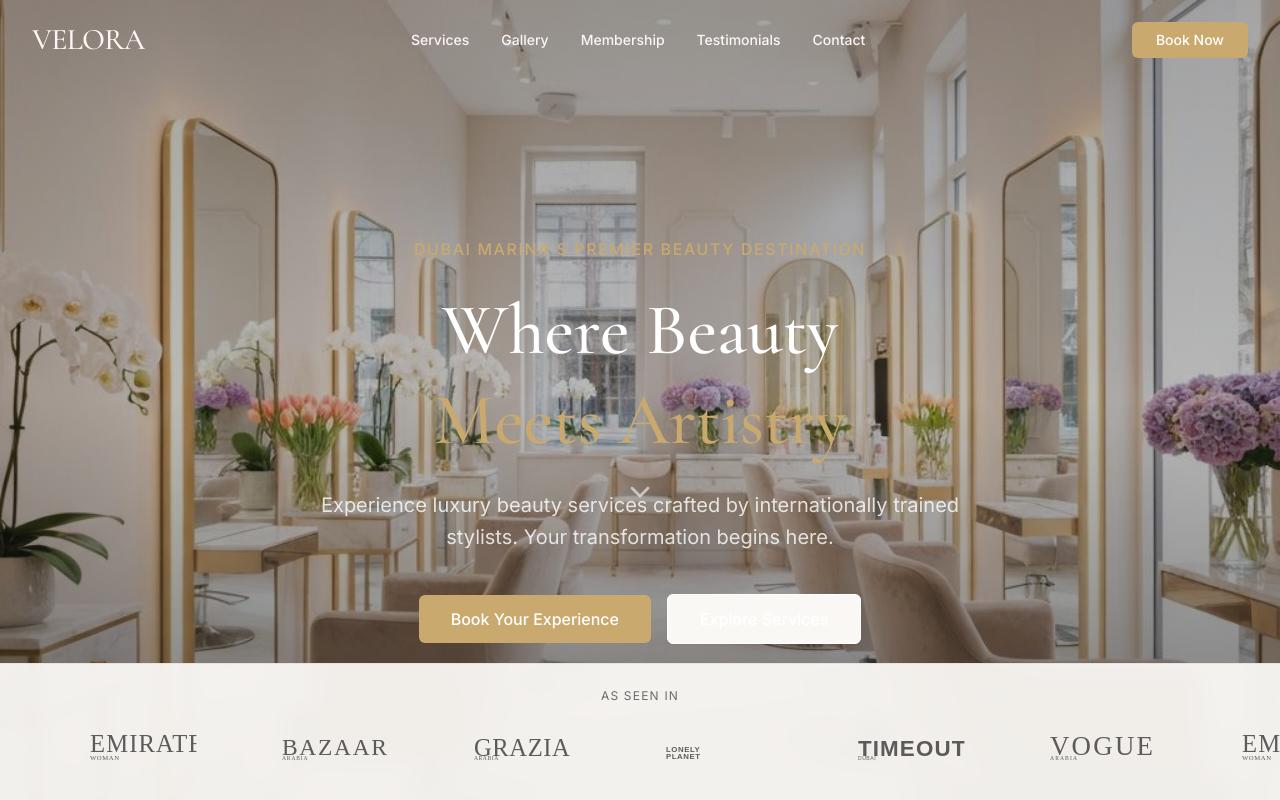
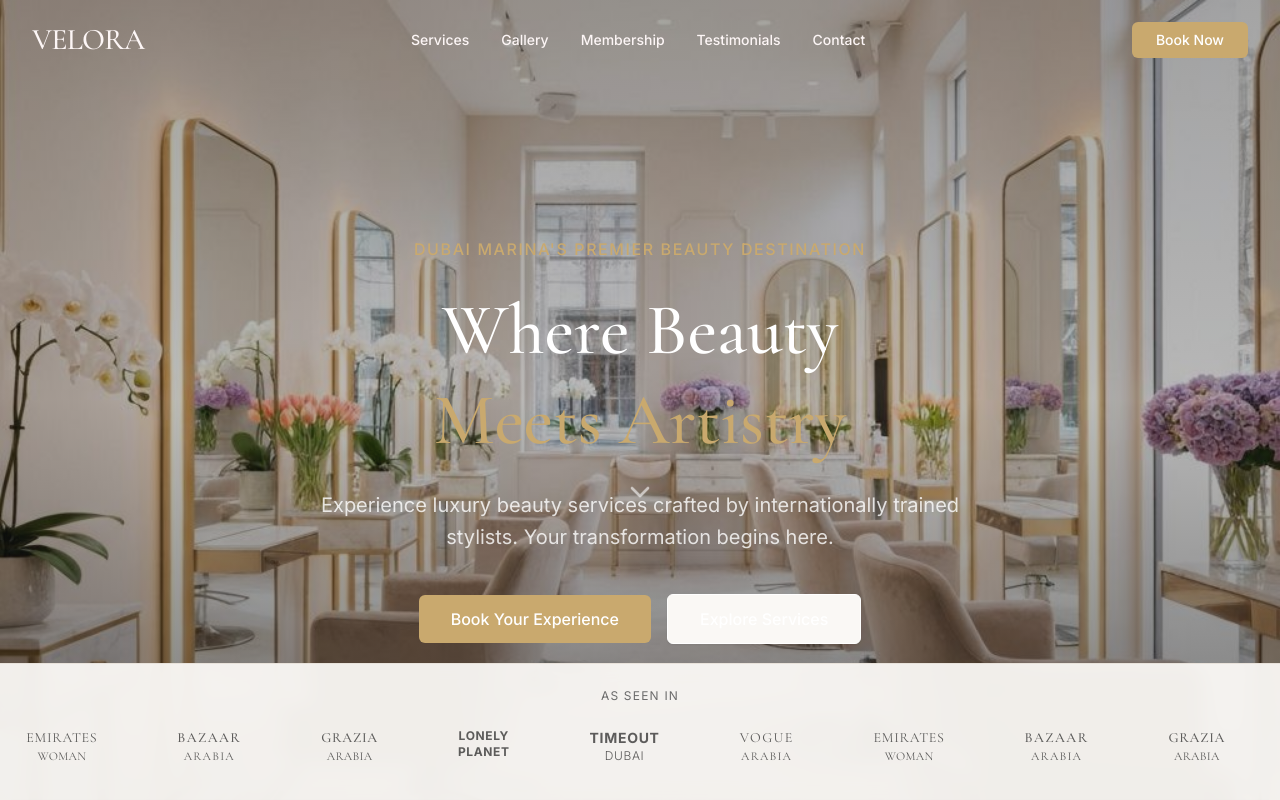
Before and after one commit to mehi290/v0-luxury-beauty-salon-landing-page, a Next.js app: page / in a window 1280 px wide. Shown: the top 800 px of the page. Built offline with nearby package versions, Linux system fonts and the light colour scheme.

Commit message:
fix: replace text-based SVG logos with path-based components\n\nUse React components with Tailwind for proper logo rendering and hover effects

```diff
--- a/components/logos/publication-logos.tsx
+++ b/components/logos/publication-logos.tsx
@@ -2,110 +2,54 @@
 
 export function VogueArabiaLogo() {
   return (
-    <svg
-      viewBox="0 0 200 60"
-      className="w-24 h-auto sm:w-28"
-      fill="currentColor"
-      aria-label="Vogue Arabia"
-    >
-      {/* Stylized V with serif elegance */}
-      <text x="10" y="48" fontFamily="serif" fontSize="48" fontWeight="300" letterSpacing="4">
-        VOGUE
-      </text>
-      <text x="10" y="58" fontFamily="serif" fontSize="10" fontWeight="400" letterSpacing="2">
-        ARABIA
-      </text>
-    </svg>
+    <div className="flex flex-col items-center justify-center font-serif text-foreground/70 hover:text-primary transition-colors">
+      <div className="text-sm font-light tracking-widest">VOGUE</div>
+      <div className="text-xs font-light tracking-widest">ARABIA</div>
+    </div>
   )
 }
 
 export function EmiratesWomanLogo() {
   return (
-    <svg
-      viewBox="0 0 200 60"
-      className="w-24 h-auto sm:w-28"
-      fill="currentColor"
-      aria-label="Emirates Woman"
-    >
-      {/* Elegant script-like presentation */}
-      <text x="10" y="42" fontFamily="serif" fontSize="44" fontWeight="300" letterSpacing="2">
-        EMIRATES
-      </text>
-      <text x="10" y="58" fontFamily="serif" fontSize="12" fontWeight="400" letterSpacing="1">
-        WOMAN
-      </text>
-    </svg>
+    <div className="flex flex-col items-center justify-center font-serif text-foreground/70 hover:text-primary transition-colors">
+      <div className="text-sm font-light tracking-wider">EMIRATES</div>
+      <div className="text-xs font-light tracking-wide">WOMAN</div>
+    </div>
   )
 }
 
 export function BazaarArabiaLogo() {
   return (
-    <svg
-      viewBox="0 0 200 60"
-      className="w-24 h-auto sm:w-28"
-      fill="currentColor"
-      aria-label="Bazaar Arabia"
-    >
-      <text x="10" y="48" fontFamily="serif" fontSize="42" fontWeight="400" letterSpacing="3">
-        BAZAAR
-      </text>
-      <text x="10" y="58" fontFamily="serif" fontSize="10" fontWeight="400" letterSpacing="1.5">
-        ARABIA
-      </text>
-    </svg>
+    <div className="flex flex-col items-center justify-center font-serif text-foreground/70 hover:text-primary transition-colors">
+      <div className="text-sm font-medium tracking-widest">BAZAAR</div>
+      <div className="text-xs font-light tracking-widest">ARABIA</div>
+    </div>
   )
 }
 
 export function GraziaArabiaLogo() {
   return (
-    <svg
-      viewBox="0 0 200 60"
-      className="w-24 h-auto sm:w-28"
-      fill="currentColor"
-      aria-label="Grazia Arabia"
-    >
-      <text x="10" y="50" fontFamily="serif" fontSize="44" fontWeight="500" letterSpacing="1">
-        GRAZIA
-      </text>
-      <text x="10" y="58" fontFamily="serif" fontSize="10" fontWeight="400" letterSpacing="1">
-        ARABIA
-      </text>
-    </svg>
+    <div className="flex flex-col items-center justify-center font-serif text-foreground/70 hover:text-primary transition-colors">
+      <div className="text-sm font-medium tracking-wider">GRAZIA</div>
+      <div className="text-xs font-light tracking-wide">ARABIA</div>
+    </div>
   )
 }
 
 export function LonelyPlanetLogo() {
   return (
-    <svg
-      viewBox="0 0 200 60"
-      className="w-24 h-auto sm:w-28"
-      fill="currentColor"
-      aria-label="Lonely Planet"
-    >
-      <text x="10" y="42" fontFamily="sans-serif" fontSize="14" fontWeight="700" letterSpacing="1">
-        LONELY
-      </text>
-      <text x="10" y="55" fontFamily="sans-serif" fontSize="14" fontWeight="700" letterSpacing="1">
-        PLANET
-      </text>
-    </svg>
+    <div className="flex flex-col items-center justify-center font-sans text-foreground/70 hover:text-primary transition-colors">
+      <div className="text-xs font-bold tracking-wider">LONELY</div>
+      <div className="text-xs font-bold tracking-wider">PLANET</div>
+    </div>
   )
 }
 
 export function TimeOutLogo() {
   return (
-    <svg
-      viewBox="0 0 200 60"
-      className="w-24 h-auto sm:w-28"
-      fill="currentColor"
-      aria-label="TimeOut Dubai"
-    >
-      <text x="10" y="50" fontFamily="sans-serif" fontSize="40" fontWeight="700" letterSpacing="2">
-        TIMEOUT
-      </text>
-      <text x="10" y="58" fontFamily="sans-serif" fontSize="9" fontWeight="400" letterSpacing="1">
-        DUBAI
-      </text>
-    </svg>
+    <div className="flex flex-col items-center justify-center font-sans text-foreground/70 hover:text-primary transition-colors">
+      <div className="text-sm font-bold tracking-wider">TIMEOUT</div>
+      <div className="text-xs font-light tracking-wider">DUBAI</div>
+    </div>
   )
 }
```
